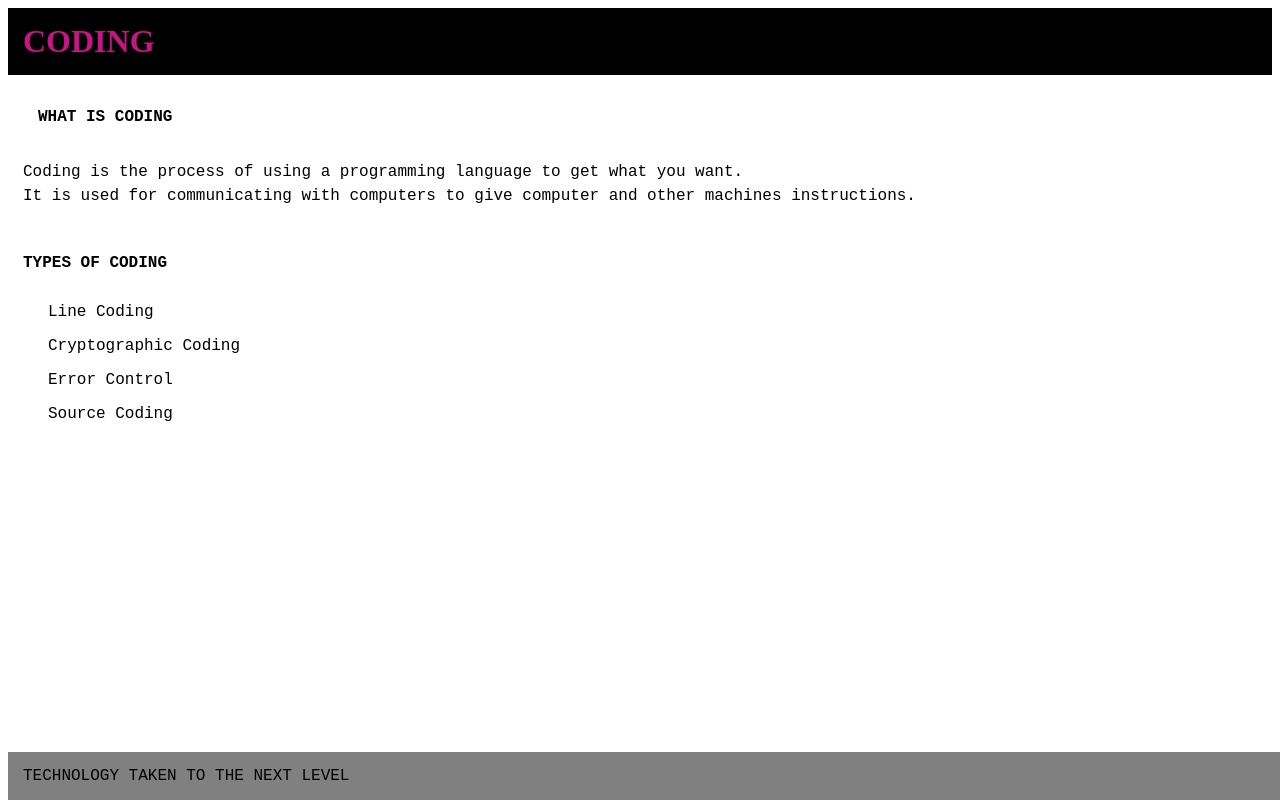
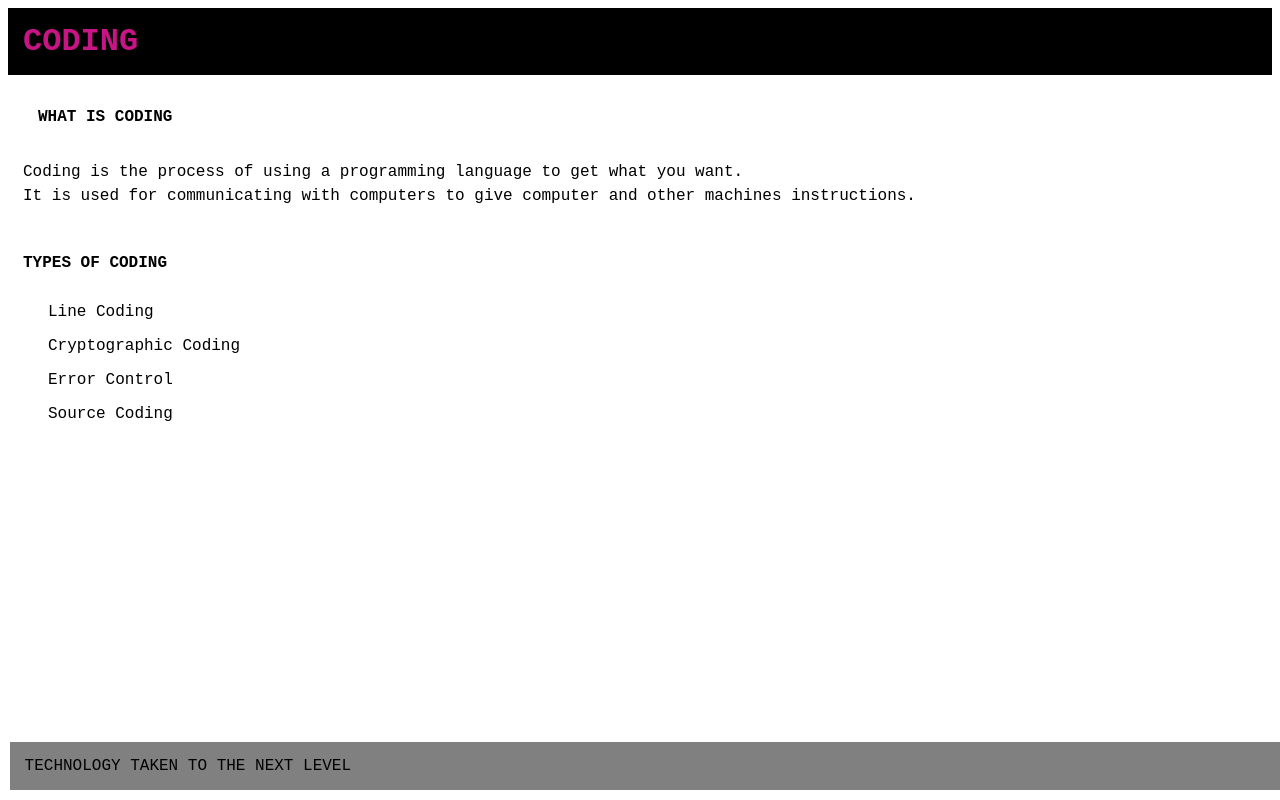
Before and after one commit to musalethu/website_, a plain HTML site: page index.html in a window 1280 px wide. Drawn offline with Linux system fonts and the light colour scheme.

Commit message:
add new changes

```diff
--- a/index.css
+++ b/index.css
@@ -18,14 +18,14 @@ h3 {
   margin: auto;
   font-family: monospace;
 }
-.footer {
+footer {
   position: fixed;
-  left: o;
+  left: 0;
   bottom: 0;
   width: 100%;
   background-color: grey;
   padding: 15px;
-  margin: auto;
+  margin: 0.6rem;
   color: black;
   font-family: monospace;
   font-size: large;
@@ -50,3 +50,7 @@ ul {
 body {
   box-sizing: border-box;
 }
+.sidenav {
+  font-family: monospace;
+  font-size: large;
+}
--- a/index.html
+++ b/index.html
@@ -9,9 +9,9 @@
     <title>SinglePageWebsite</title>
 </head>
 <body>
-
-        <h1>CODING</h1>
-    </div>
+    <div class="sidenav">
+            <h1>CODING</h1>
+        </div>
 
 </div>
 <!--THE ABOUT SECTION -->
@@ -24,15 +24,15 @@
 <div>
 
     <h3 class="paragraph2"> TYPES OF CODING</h3>
-    <uli>
+    <uli><p>
    <ul>Line Coding</ul>
     <ul>Cryptographic Coding</ul>
     <ul>Error Control</ul>
     <ul>Source Coding</ul>
-</uli> </div>
-    <div>
-       <footer= class="footer">TECHNOLOGY TAKEN TO THE NEXT LEVEL</footer>
+</p></uli> </div>
+
+       <footer>TECHNOLOGY TAKEN TO THE NEXT LEVEL</footer>
     </footer>
-    </div>
+
 </body>
 </html>
```
